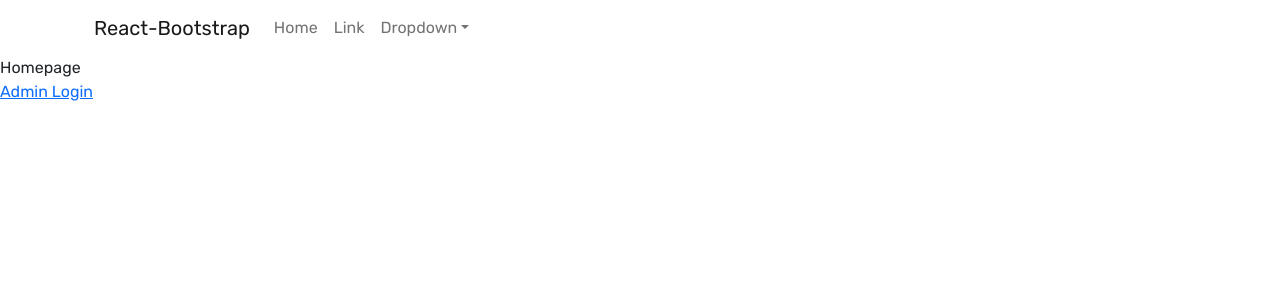
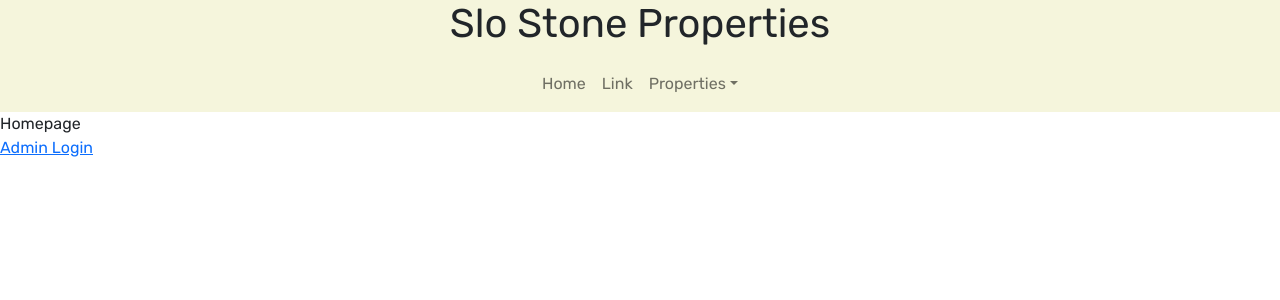
Before and after one commit to RCLobster/slo-stone-properties, a React (Vite) app in the folder client/: page / in a window 1280 px wide. Shown: the top 300 px of the page. Built offline with nearby package versions, Linux system fonts and the light colour scheme.

Commit message:
made a new header, figured out how to center the navbar

```diff
--- a/client/src/App.css
+++ b/client/src/App.css
@@ -1,14 +1,12 @@
+html, body{
+  overflow-x: hidden;
+}
+
 body {
   font-family: 'Rubik', sans-serif;
-}
-
-h1,
-h2,
-h3,
-h4,
-h5,
-h6 {
-  font-family: 'Rubik Mono One', sans-serif;
+  margin: 0;
+  min-height: 100vh;
+  width: 100vw;
 }
 
 .small {
@@ -16,6 +14,12 @@ h6 {
   font-style: italic;
 }
 
-.navbar{
-  width: 100%;
+header{
+  text-align: center;
+  background-color: beige;
 }
+
+.navbar-collapse{
+  flex-basis: none;
+  flex-grow: 0;
+}
--- a/client/src/App.jsx
+++ b/client/src/App.jsx
@@ -1,13 +1,13 @@
 import './App.css';
 import { Outlet } from 'react-router-dom';
 
-import Navbar from './components/Navbar';
+import Header from './components/Header';
 import Footer from './components/Footer';
 
 function App() {
   return (
     <>
-      <Navbar />
+      <Header />
       <Outlet />
       <Footer />
     </>
--- /dev/null
+++ b/client/src/components/Header.jsx
@@ -0,0 +1,14 @@
+
+import AppNavbar from "./Navbar";
+
+const Header = () => {
+
+  return (
+    <header>
+    <h1>Slo Stone Properties</h1>
+    <AppNavbar />
+    </header>
+  );
+};
+
+export default Header;
--- a/client/src/components/Navbar.jsx
+++ b/client/src/components/Navbar.jsx
@@ -3,36 +3,25 @@ import { Link } from 'react-router-dom';
 import { Navbar, Nav, NavDropdown, Container } from 'react-bootstrap';
 
 const AppNavbar = () => {
-  // set modal display state
-  const [showModal, setShowModal] = useState(false);
 
   return (
     <>
-      <Container>
-        <Navbar expand="lg" className="navbar bg-body-tertiary">
-          <Container>
-            <Navbar.Brand href="/">React-Bootstrap</Navbar.Brand>
+    <Navbar expand="lg" className="justify-content-center">
         <Navbar.Toggle aria-controls="basic-navbar-nav" />
-            <Navbar.Collapse id="basic-navbar-nav">
+        <Navbar.Collapse id="basic-navbar-nav justify-content-center">
           <Nav className="me-auto">
-                <Nav.Link href="#home">Home</Nav.Link>
+            <Nav.Link href="/">Home</Nav.Link>
             <Nav.Link href="#link">Link</Nav.Link>
-                <NavDropdown title="Dropdown" id="basic-nav-dropdown">
-                  <NavDropdown.Item href="#action/3.1">Action</NavDropdown.Item>
+            <NavDropdown title="Properties" id="basic-nav-dropdown">
+              <NavDropdown.Item href="/patricia214">214 Patricia</NavDropdown.Item>
               <NavDropdown.Item href="#action/3.2">
                 Another action
               </NavDropdown.Item>
               <NavDropdown.Item href="#action/3.3">Something</NavDropdown.Item>
-                  <NavDropdown.Divider />
-                  <NavDropdown.Item href="#action/3.4">
-                    Separated link
-                  </NavDropdown.Item>
             </NavDropdown>
           </Nav>
         </Navbar.Collapse>
-          </Container>
     </Navbar>
-      </Container>
     </>
   );
 };
```
Lines whose indentation alone changed are shown as unchanged.
